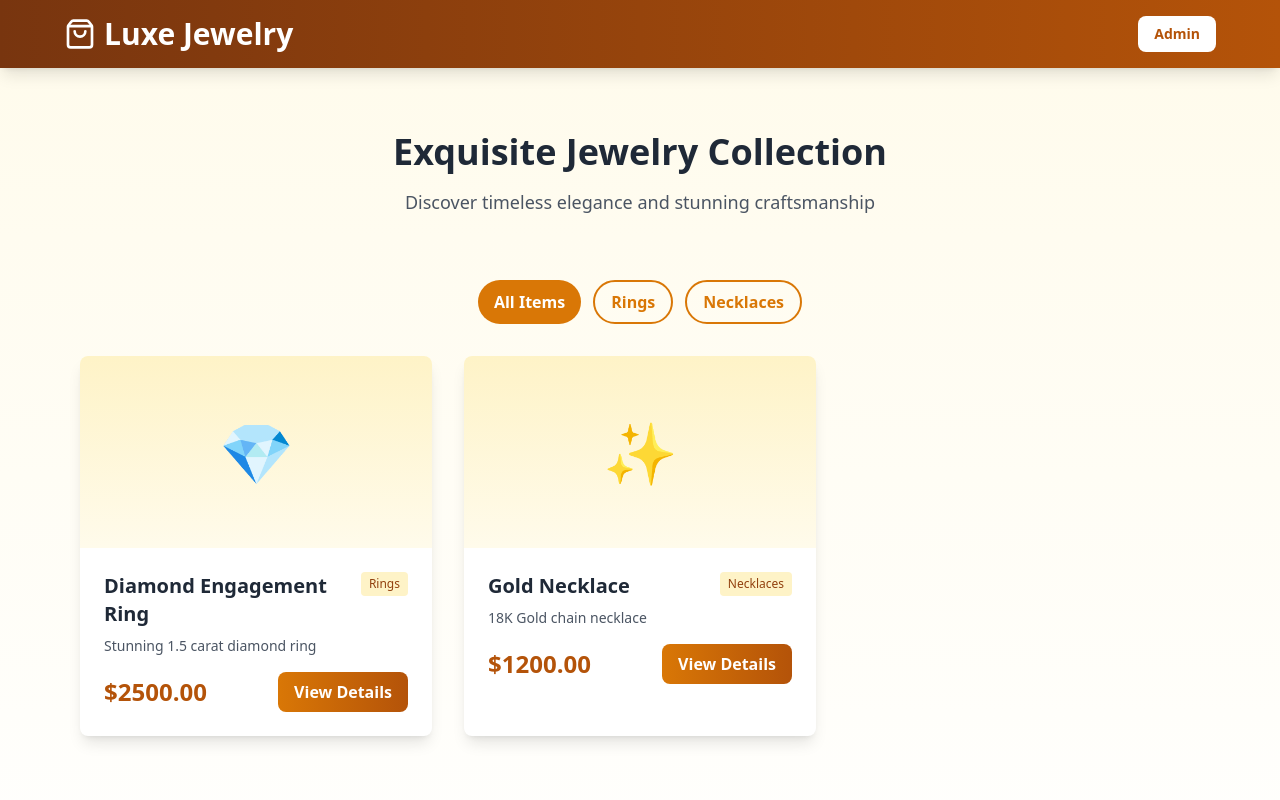
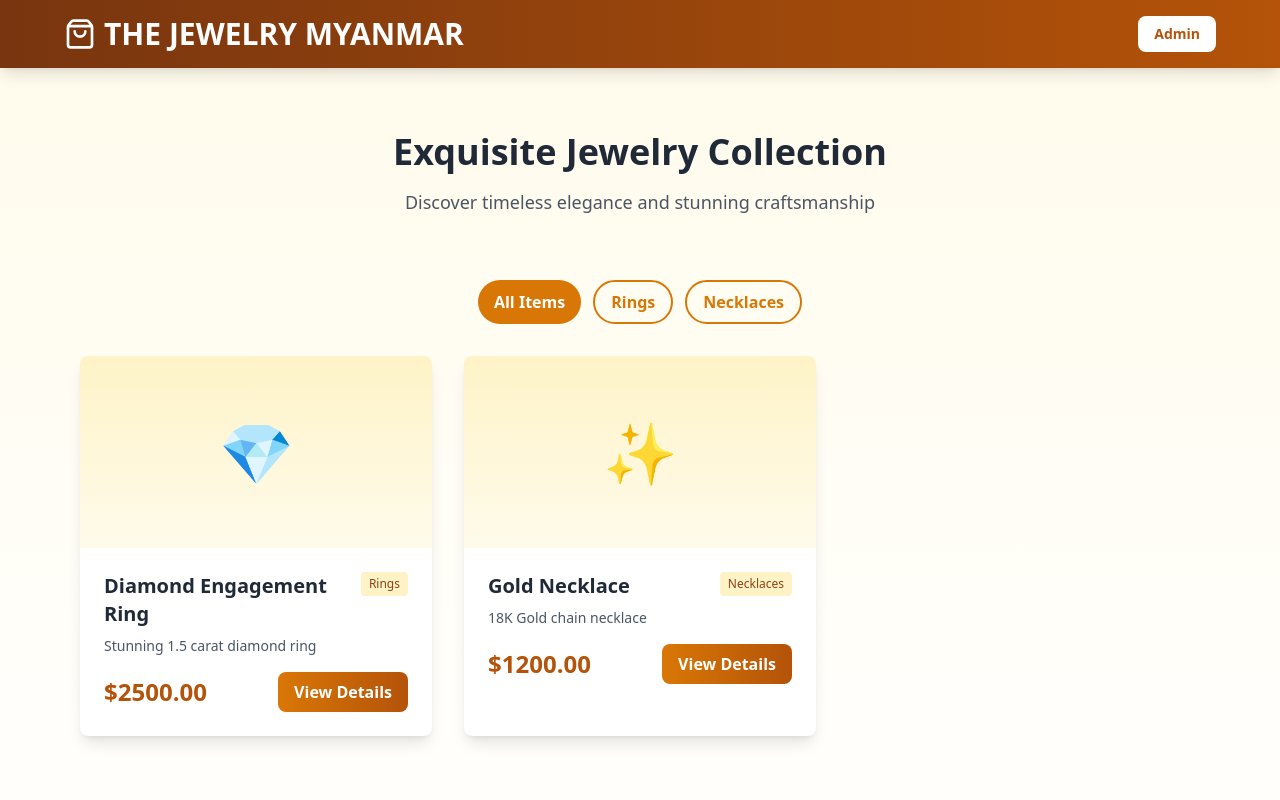
Before and after one commit to kadeanyeinit/thegoldenmyanmar, a plain HTML site: page index.html in a window 1280 px wide. Shown: the top 800 px of the page. Drawn offline with nearby package versions, Linux system fonts and the light colour scheme.

Commit message:
Update index.html

```diff
--- a/index.html
+++ b/index.html
@@ -3,7 +3,7 @@
 <head>
   <meta charset="UTF-8" />
   <meta name="viewport" content="width=device-width, initial-scale=1.0" />
-  <title>Luxe Jewelry</title>
+  <title>THE JEWELRY MYANMAR</title>
   <script src="https://cdn.tailwindcss.com"></script>
   <script src="https://unpkg.com/lucide@latest"></script>
 </head>
@@ -14,7 +14,7 @@
     <div class="max-w-6xl mx-auto flex justify-between items-center">
       <div class="flex items-center gap-2">
         <i data-lucide="shopping-bag" class="w-8 h-8"></i>
-        <h1 class="text-3xl font-bold">Luxe Jewelry</h1>
+        <h1 class="text-3xl font-bold">THE JEWELRY MYANMAR</h1>
       </div>
       <button id="adminBtn" class="text-sm bg-white text-amber-700 px-4 py-2 rounded-lg hover:bg-amber-50 transition font-semibold">
         Admin
```
